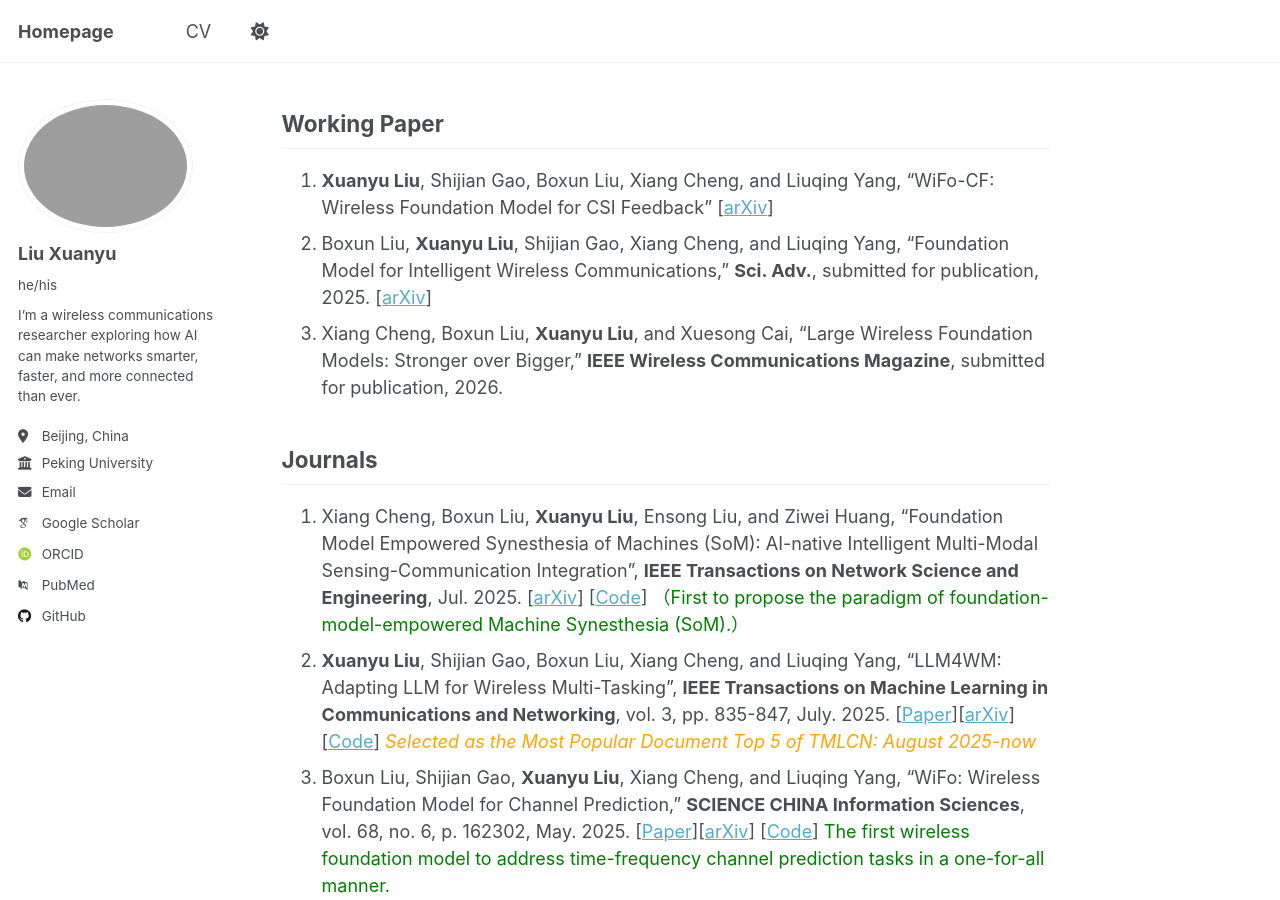
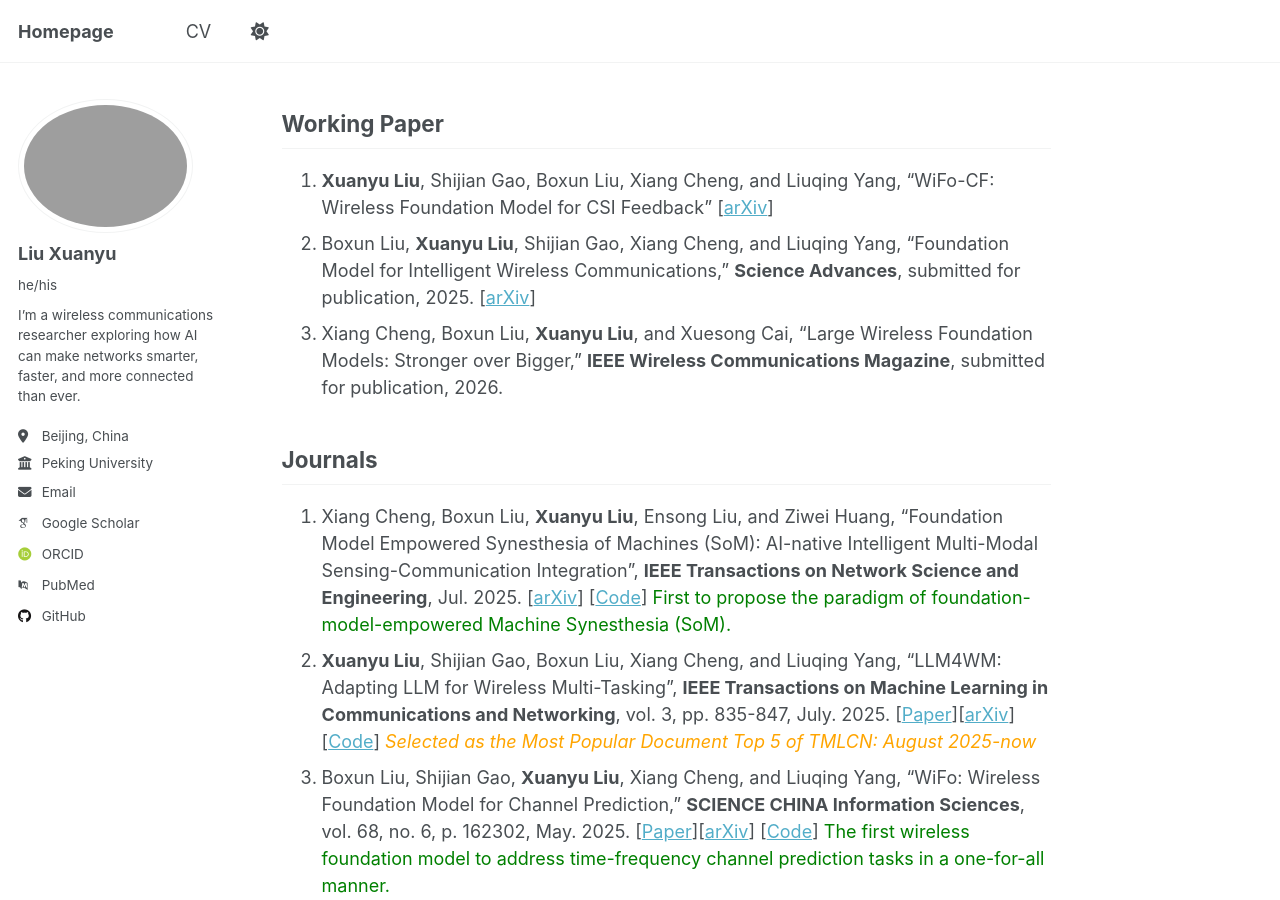
Before and after one commit to xuanyv/xuanyv.github.io, a Jekyll site: the page built from _pages/about.md, in a window 1280 px wide and 900 px high, scrolled down 373 px. Built offline with Jekyll 4.4.1, drawn with Linux system fonts in a browser that asks for light colours; some web fonts are replaced; a script that is not in the unit is left out.

Commit message:
Update about.md

```diff
--- a/_pages/about.md
+++ b/_pages/about.md
@@ -15,13 +15,13 @@ My research interests include AI-empowered wireless system design and adaptive c
 ## Working Paper
 
 1. **Xuanyu Liu**, Shijian Gao, Boxun Liu, Xiang Cheng, and Liuqing Yang, "WiFo-CF: Wireless Foundation Model for CSI Feedback" [[arXiv](https://arxiv.org/abs/2508.04068)]
-2. Boxun Liu, **Xuanyu Liu**, Shijian Gao, Xiang Cheng, and Liuqing Yang, "Foundation Model for Intelligent Wireless Communications," **Sci. Adv.**, submitted for publication, 2025. [[arXiv](https://arxiv.org/abs/2511.22222)]
+2. Boxun Liu, **Xuanyu Liu**, Shijian Gao, Xiang Cheng, and Liuqing Yang, "Foundation Model for Intelligent Wireless Communications," **Science Advances**, submitted for publication, 2025. [[arXiv](https://arxiv.org/abs/2511.22222)]
 3. Xiang Cheng, Boxun Liu, **Xuanyu Liu**, and Xuesong Cai, "Large Wireless Foundation Models: Stronger over Bigger," **IEEE Wireless Communications Magazine**, submitted for publication, 2026.
 
 ## Journals
 
 1. Xiang Cheng, Boxun Liu, **Xuanyu Liu**, Ensong Liu, and Ziwei Huang, "Foundation Model Empowered Synesthesia of Machines (SoM): AI-native Intelligent Multi-Modal Sensing-Communication Integration", **IEEE Transactions on Network Science and Engineering**, Jul. 2025. [[arXiv](https://arxiv.org/abs/2506.07647)] [[Code](https://github.com/liuboxun/FM4SoM)]
-   <span style="color:green;">（First to propose the paradigm of foundation-model-empowered Machine Synesthesia (SoM).）</span>
+   <span style="color:green;"> First to propose the paradigm of foundation-model-empowered Machine Synesthesia (SoM).</span>
 2. **Xuanyu Liu**, Shijian Gao, Boxun Liu, Xiang Cheng, and Liuqing Yang, "LLM4WM: Adapting LLM for Wireless Multi-Tasking", **IEEE Transactions on Machine Learning in Communications and Networking**, vol. 3, pp. 835-847, July. 2025. [[Paper](https://ieeexplore.ieee.org/document/11071329)][[arXiv](https://arxiv.org/abs/2501.12983)][[Code](https://github.com/xuanyv/LLM4WM)]
    <span style="color:orange;">*Selected as the Most Popular Document Top 5 of TMLCN: August 2025-now*</span>
 3. Boxun Liu, Shijian Gao, **Xuanyu Liu**, Xiang Cheng, and Liuqing Yang, "WiFo: Wireless Foundation Model for Channel Prediction," **SCIENCE CHINA Information Sciences**, vol. 68, no. 6, p. 162302, May. 2025. [[Paper](https://www.sciengine.com/SCIS/doi/10.1007/s11432-025-4349-0)][[arXiv](https://arxiv.org/pdf/2412.08908)] [[Code](https://github.com/liuboxun/WiFo)] <span style="color:green;">The first wireless foundation model to address time-frequency channel prediction tasks in a one-for-all manner.</span>
```
